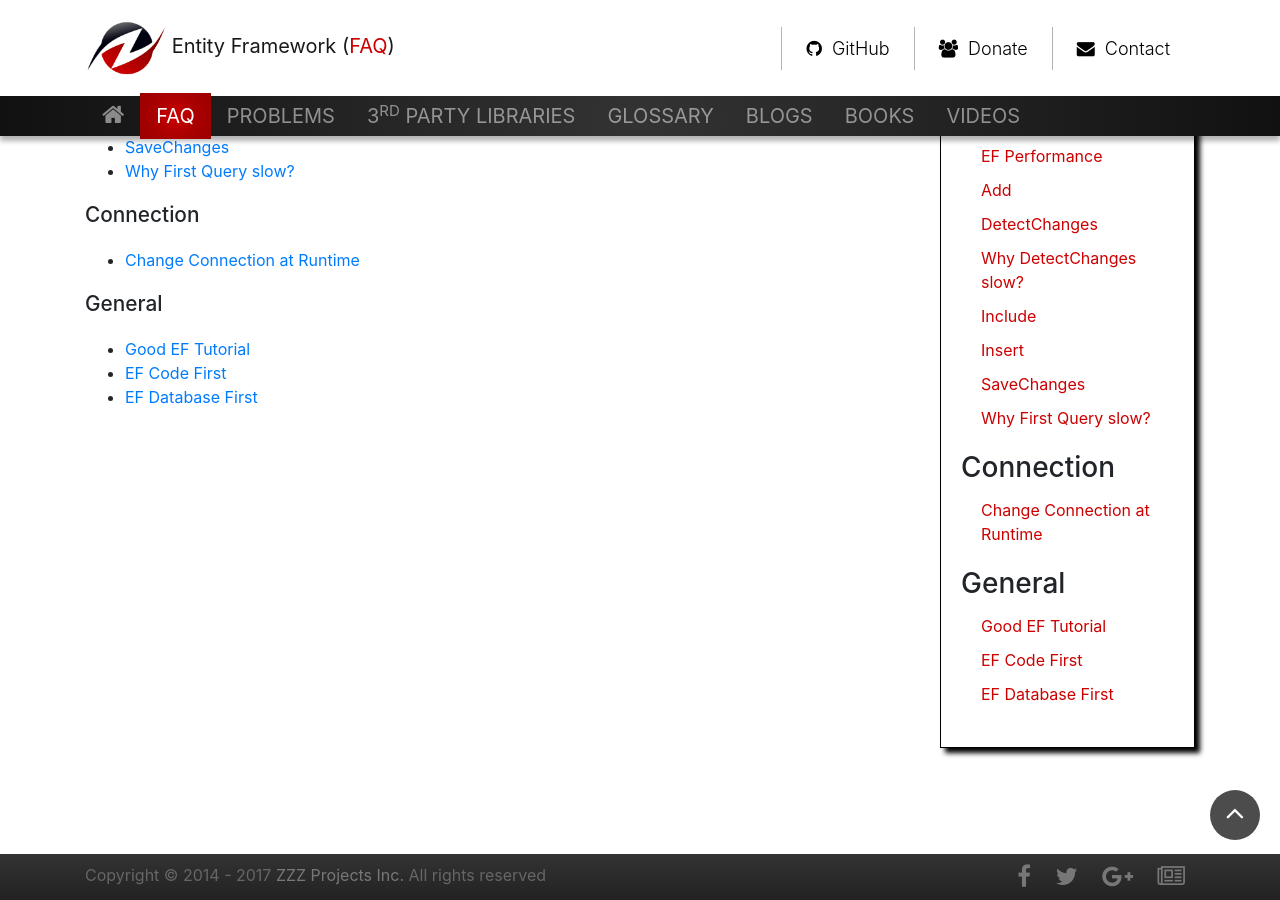
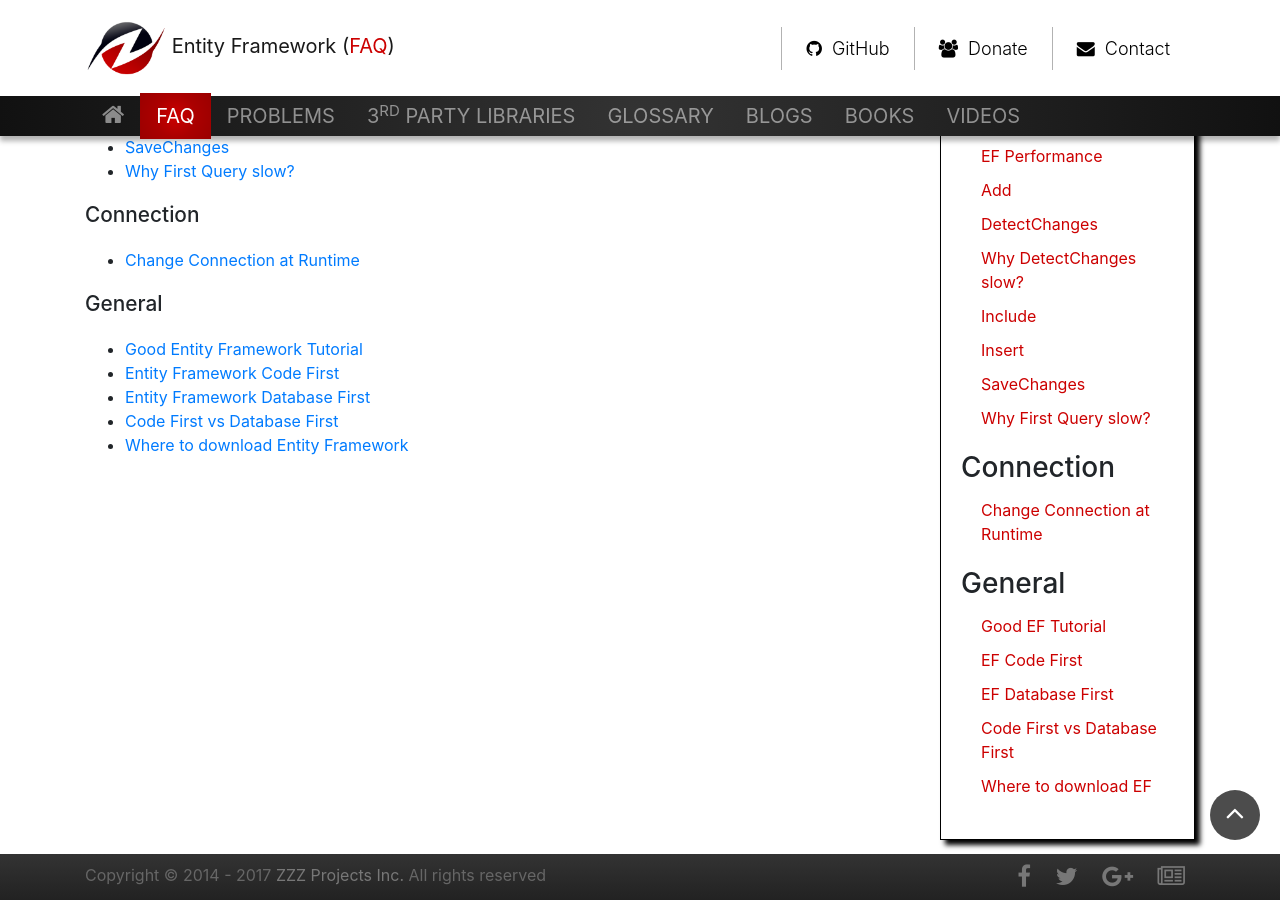
Before and after one commit to zzzprojects/EntityFramework-FAQ, a Jekyll site: the page built from docs/pages/faq/faq.md, in a window 1280 px wide and 900 px high, scrolled down 1416 px. Built offline with Jekyll 4.4.1, drawn with Linux system fonts in a browser that asks for light colours; nearby versions of some CDN libraries; our own code applies the rules of GitHub Pages for plain Markdown files.

Commit message:
Added Code first vs Db First and where to download EF articles

```diff
--- a/docs/_data/meta.csv
+++ b/docs/_data/meta.csv
@@ -26,6 +26,8 @@ entity-type-has-no-key-defined,EntityType Has No Key Defined,EntityType Has No K
 good-ef-tutorial,Good EF Tutorial,Good EF Tutorial,,Good EF Tutorial,,,
 ef-code-first,EF Code First,EF Code First,,EF Code First,,,
 ef-database-first,EF Database First,EF Database First,,EF Database First,,,
+code-first-vs-database-first,Code First vs Database First,Code First vs Database First,,Code First vs Database First,,,
+where-to-download-entity-framework,Where to download Entity Framework,Where to download Entity Framework,,Where to download Entity Framework,,,
 problems,Problems,Problems,,Problems,,,
 not-found-in-object-state-manager,Not Found in ObjectStateManager,Not Found in ObjectStateManager,,Not Found in ObjectStateManager,,,
 concurrency,Concurrency,Concurrency,,Concurrency,,,
--- a/docs/_includes/aside.html
+++ b/docs/_includes/aside.html
@@ -63,6 +63,8 @@
             <li><a href="{{ site.github.url }}/good-ef-tutorial">Good EF Tutorial</a></li>
             <li><a href="{{ site.github.url }}/ef-code-first">EF Code First</a></li>
             <li><a href="{{ site.github.url }}/ef-database-first">EF Database First</a></li>
+            <li><a href="{{ site.github.url }}/code-first-vs-database-first">Code First vs Database First</a></li>
+            <li><a href="{{ site.github.url }}/where-to-download-entity-framework">Where to download EF</a></li>
         </ul>
 	</div>
 </div>
--- a/docs/pages/faq/faq.md
+++ b/docs/pages/faq/faq.md
@@ -60,7 +60,9 @@ permalink: faq
 </ul>
 <h3>General</h3>
 <ul>
-	<li><a href="{{ site.github.url }}/good-ef-tutorial">Good EF Tutorial</a></li>
-    <li><a href="{{ site.github.url }}/ef-code-first">EF Code First</a></li>
-    <li><a href="{{ site.github.url }}/ef-database-first">EF Database First</a></li>
+	<li><a href="{{ site.github.url }}/good-ef-tutorial">Good Entity Framework Tutorial</a></li>
+    <li><a href="{{ site.github.url }}/ef-code-first">Entity Framework Code First</a></li>
+    <li><a href="{{ site.github.url }}/ef-database-first">Entity Framework Database First</a></li>
+    <li><a href="{{ site.github.url }}/code-first-vs-database-first">Code First vs Database First</a></li>
+    <li><a href="{{ site.github.url }}/where-to-download-entity-framework">Where to download Entity Framework</a></li>
 </ul>
```
Also changed, not shown: docs/pages/faq/general/code-first-vs-database-first.md (added, +36 -0 lines), docs/pages/faq/general/ef-code-first.md (+4 -0 lines), docs/pages/faq/general/ef-database-first.md (+5 -0 lines), docs/pages/faq/general/where-to-download-entity-framework.md (added, +56 -0 lines), 1 other file.
